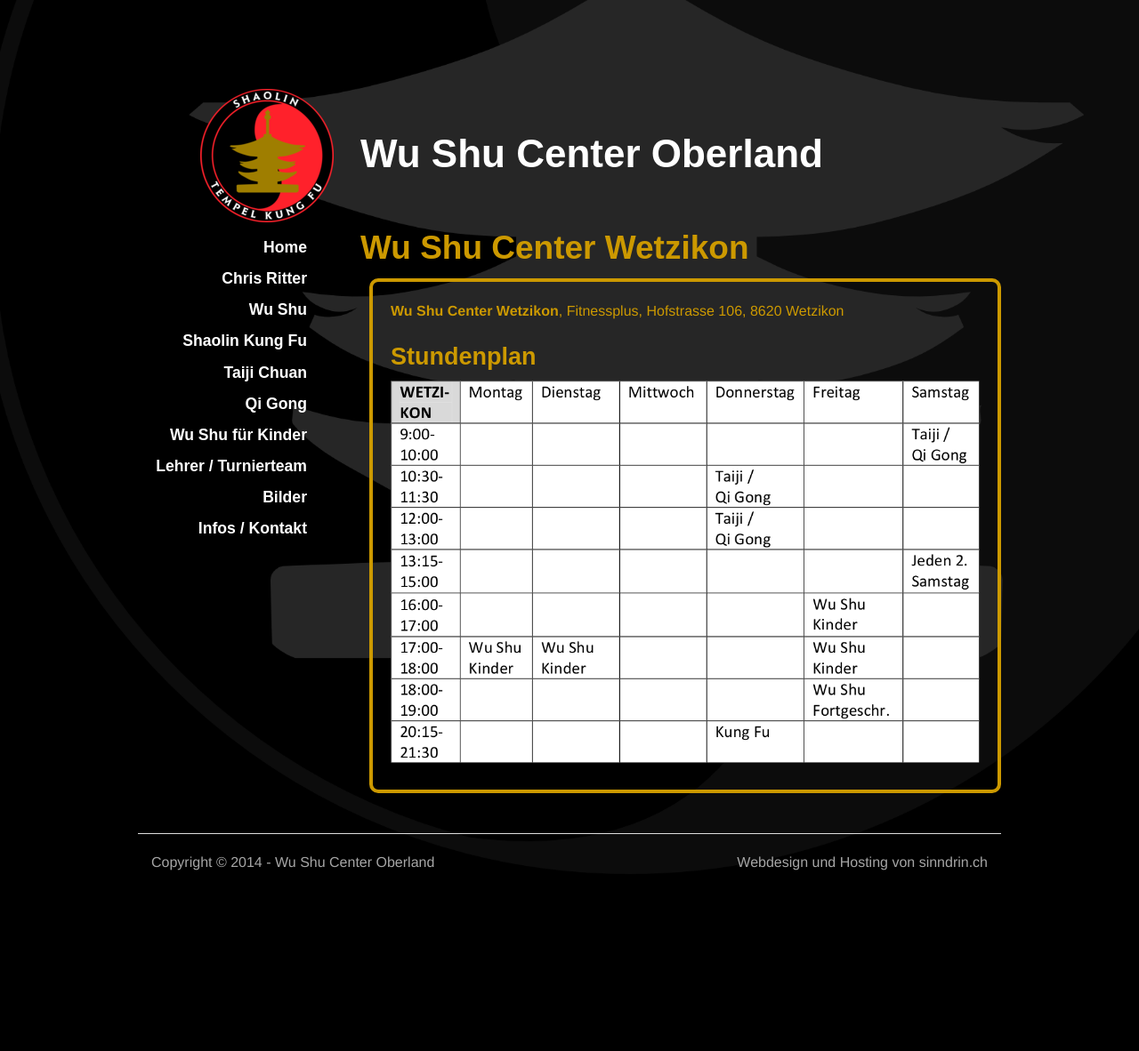
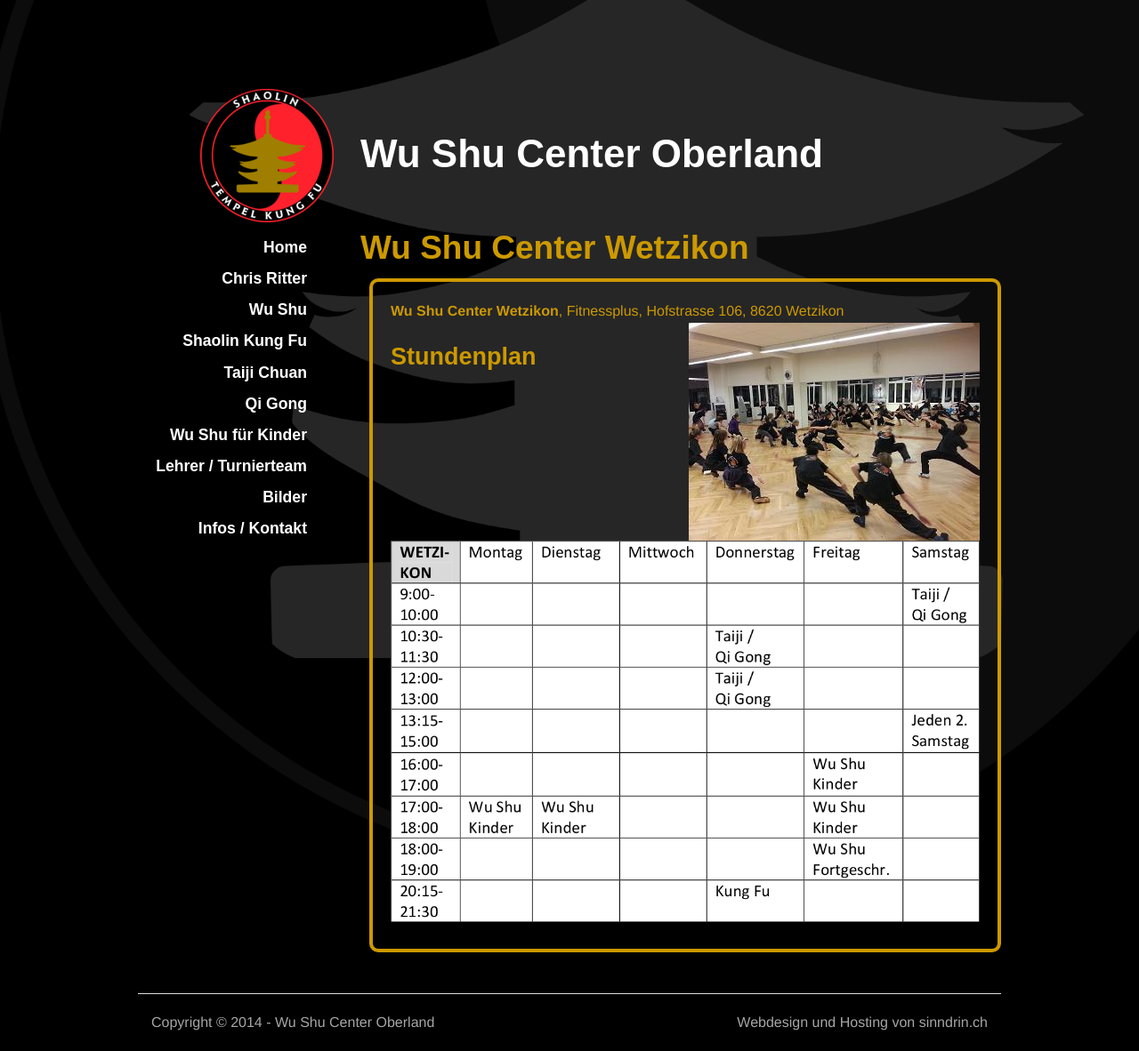
Before and after one commit to wu-shu/wu-shu.github.io, a Jekyll site: the page built from infos-kontakt/wetzikon/index.md, in a window 1280 px wide. Shown: the whole page at 89% size. Built offline with Jekyll 4.4.1, drawn with Linux system fonts in a browser that asks for light colours; some web fonts are replaced; Markdown is read by kramdown in place of the engine named in the settings; comment, search, counter and statistics services are not loaded; before the commit the page ends 1003 px from its top, so only the background shows below that.

Commit message:
Bild Trainingsraum

```diff
--- a/infos-kontakt/wetzikon/index.md
+++ b/infos-kontakt/wetzikon/index.md
@@ -6,7 +6,7 @@
 <a href="http://map.search.ch/wetzikon/hofstr.106" target="_blank">
 <strong>Wu Shu Center Wetzikon</strong>, Fitnessplus, Hofstrasse 106, 8620 Wetzikon
 </a>
-
+<img class="ifloat-right" src="/images/raum_wetzi.jpg" alt="Trainingsraum Wetzikon">
 ### Stundenplan
 
 <img src="/images/stundenplaene/stundenplan-wetzikon.png" alt="Stundenplan Wetzikon">
```
Also changed, not shown: images/raum_wetzi.jpg (added).
